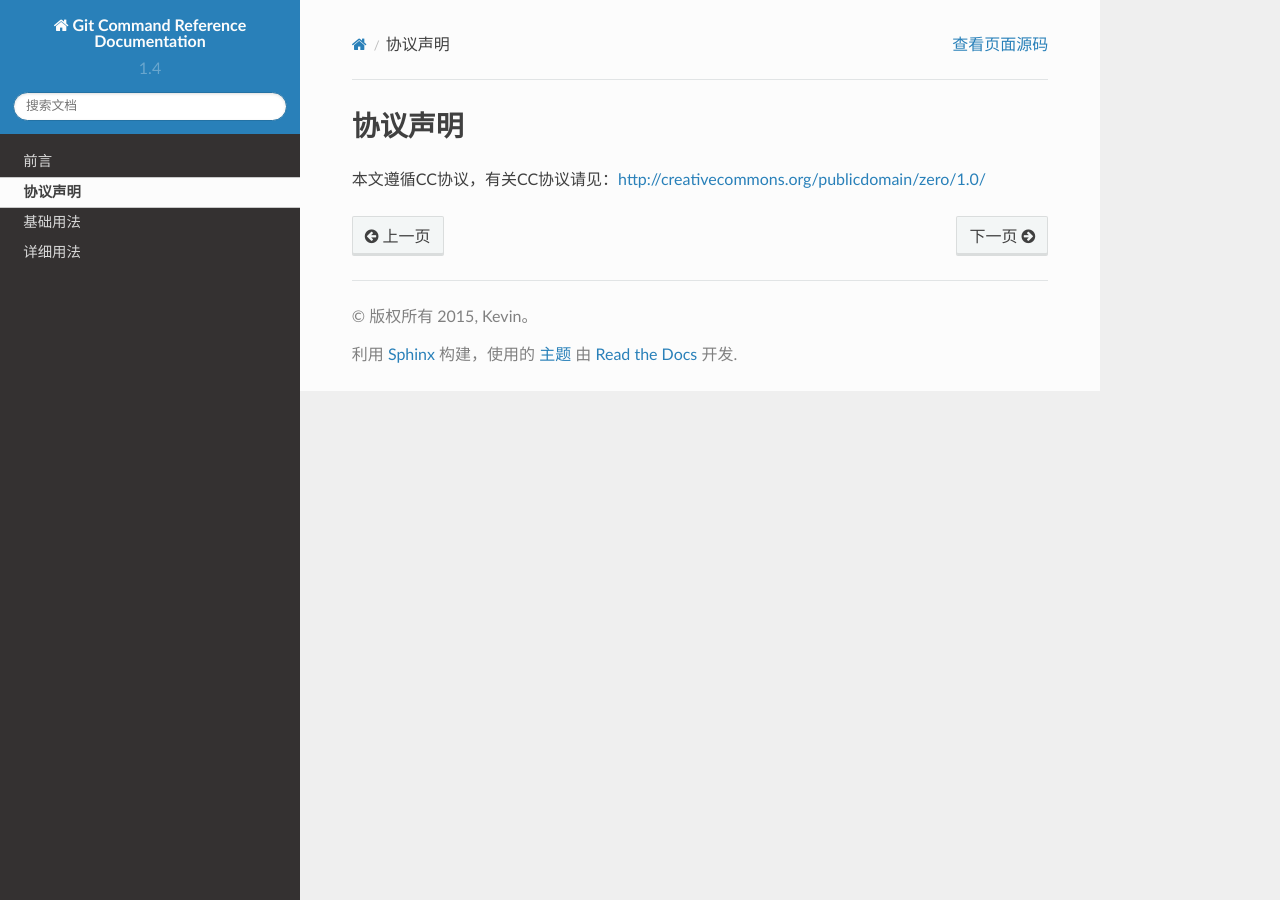
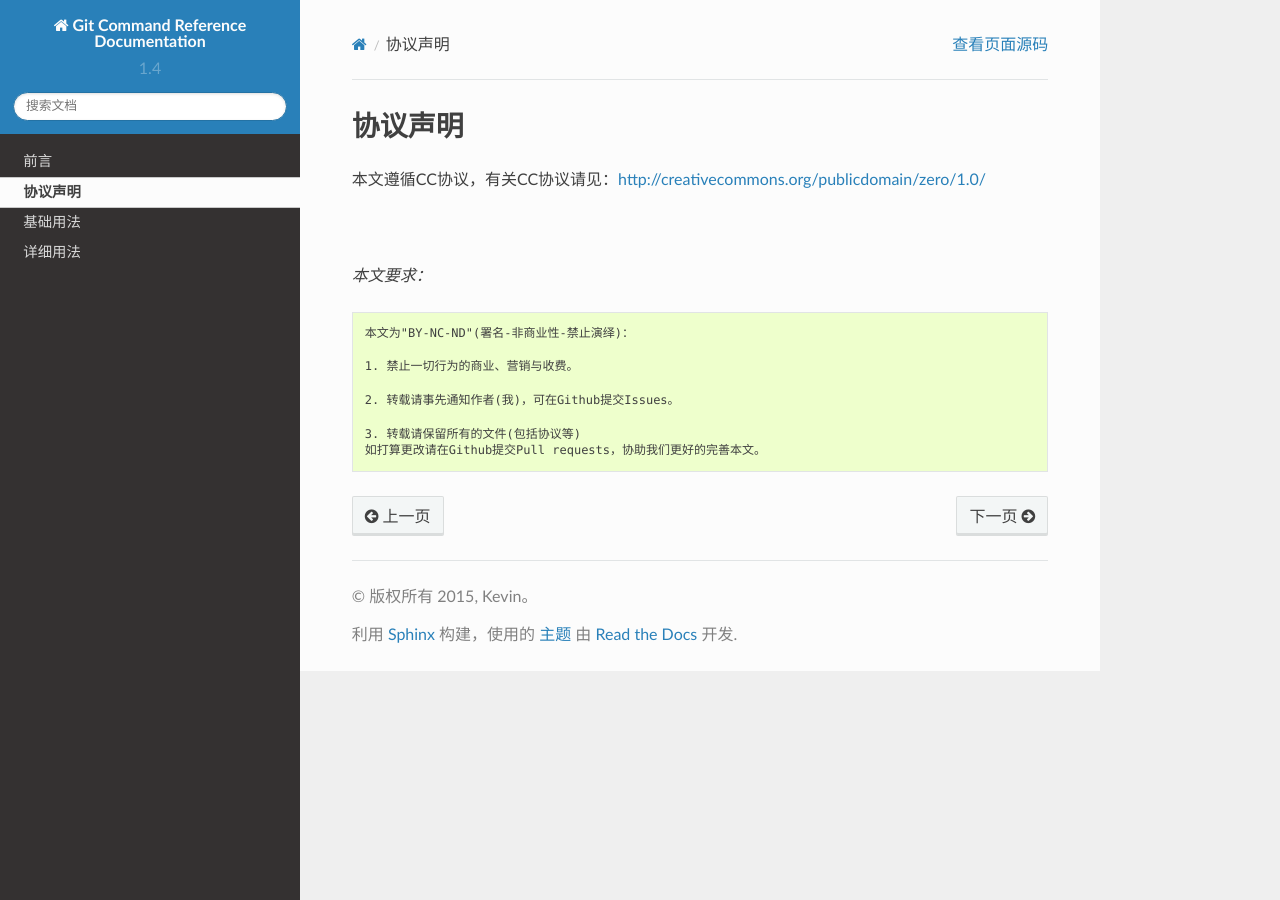
Before and after one commit to K-Guan/Git-Command-Reference, a Sphinx documentation site: the page built from source/license.rst, in a window 1280 px wide. Built offline with Sphinx 7.4.7 and the Read the Docs theme 2.0.0, drawn with Linux system fonts in a browser that asks for light colours.

Commit message:
Edit: source/license.rst

```diff
--- a/source/license.rst
+++ b/source/license.rst
@@ -3,3 +3,18 @@
 ========
 
 本文遵循CC协议，有关CC协议请见：http://creativecommons.org/publicdomain/zero/1.0/
+
+|
+
+*本文要求：*
+
+::
+
+    本文为"BY-NC-ND"(署名-非商业性-禁止演绎)：
+
+    1. 禁止一切行为的商业、营销与收费。
+
+    2. 转载请事先通知作者(我)，可在Github提交Issues。
+
+    3. 转载请保留所有的文件(包括协议等)
+    如打算更改请在Github提交Pull requests，协助我们更好的完善本文。
```
